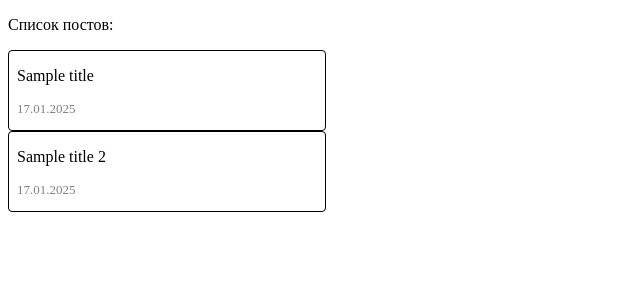
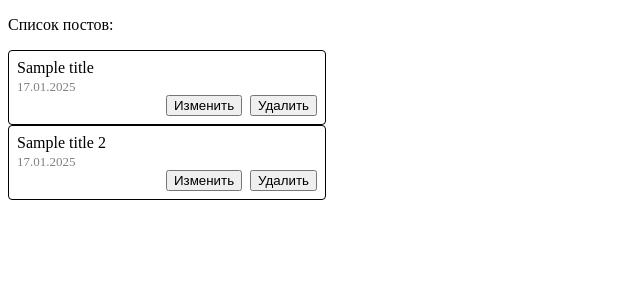
Before and after one commit to TailssTF/Nuxt-Practice, a Nuxt app: page / in a window 1280 px wide. Shown: the top 300 px of the page, without its empty margins (0-640 px from the left). Built offline with nearby package versions, Linux system fonts and the light colour scheme.

Commit message:
feat(Posts): добавил кнопки

```diff
--- a/pages/index.vue
+++ b/pages/index.vue
@@ -11,8 +11,14 @@ const store = useMainStore();
   <div>
     <p>Список постов:</p>
     <div v-for="post in store.posts" class="post">
-      <p>{{ post.title }}</p>
-      <p class="date">{{ post.publishDate }}</p>
+      {{ post.title }}
+      <br />
+      <span class="date">{{ post.publishDate }}</span>
+
+      <div class="buttons">
+        <button class="button">Изменить</button>
+        <button class="button">Удалить</button>
+      </div>
     </div>
   </div>
 </template>
@@ -22,7 +28,17 @@ const store = useMainStore();
   border: 1px solid black;
   border-radius: 4px;
   width: 300px;
-  padding: 0 8px;
+  padding: 8px;
+
+  .buttons {
+    display: flex;
+    width: 100%;
+    justify-content: end;
+
+    .button {
+      margin-left: 8px;
+    }
+  }
 }
 .date {
   font-size: small;
```
